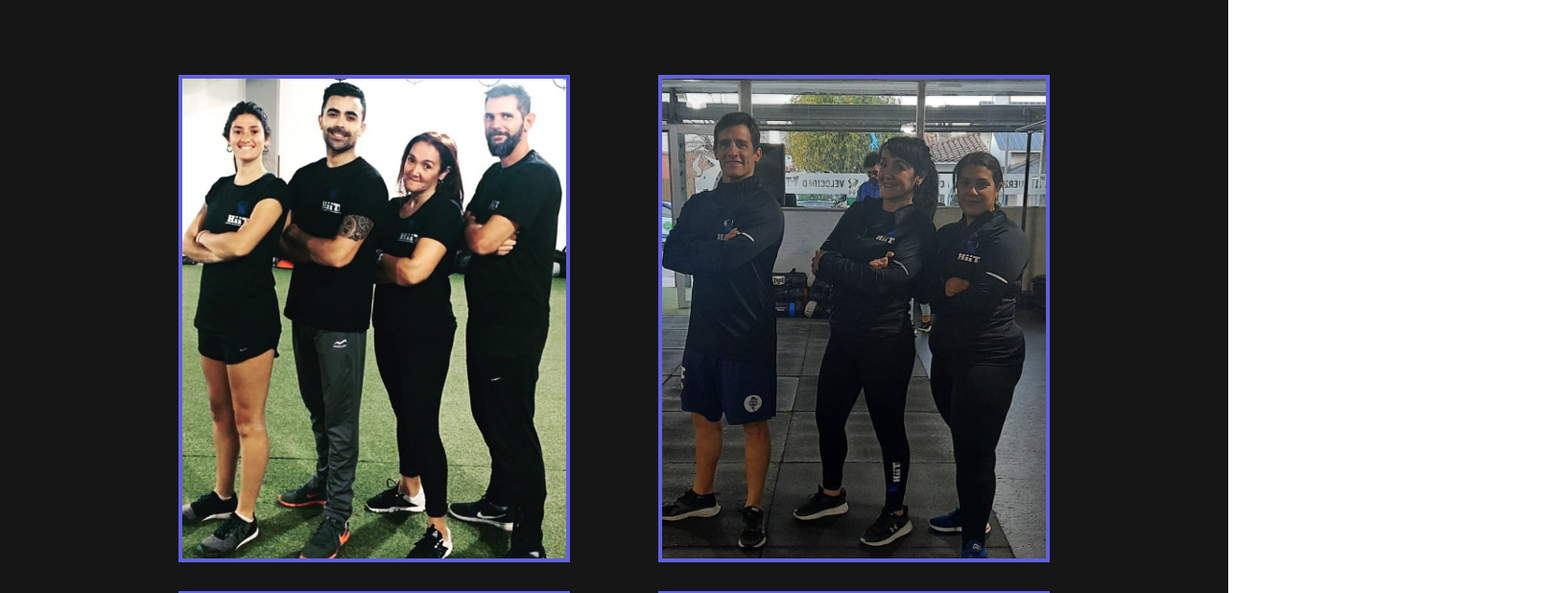
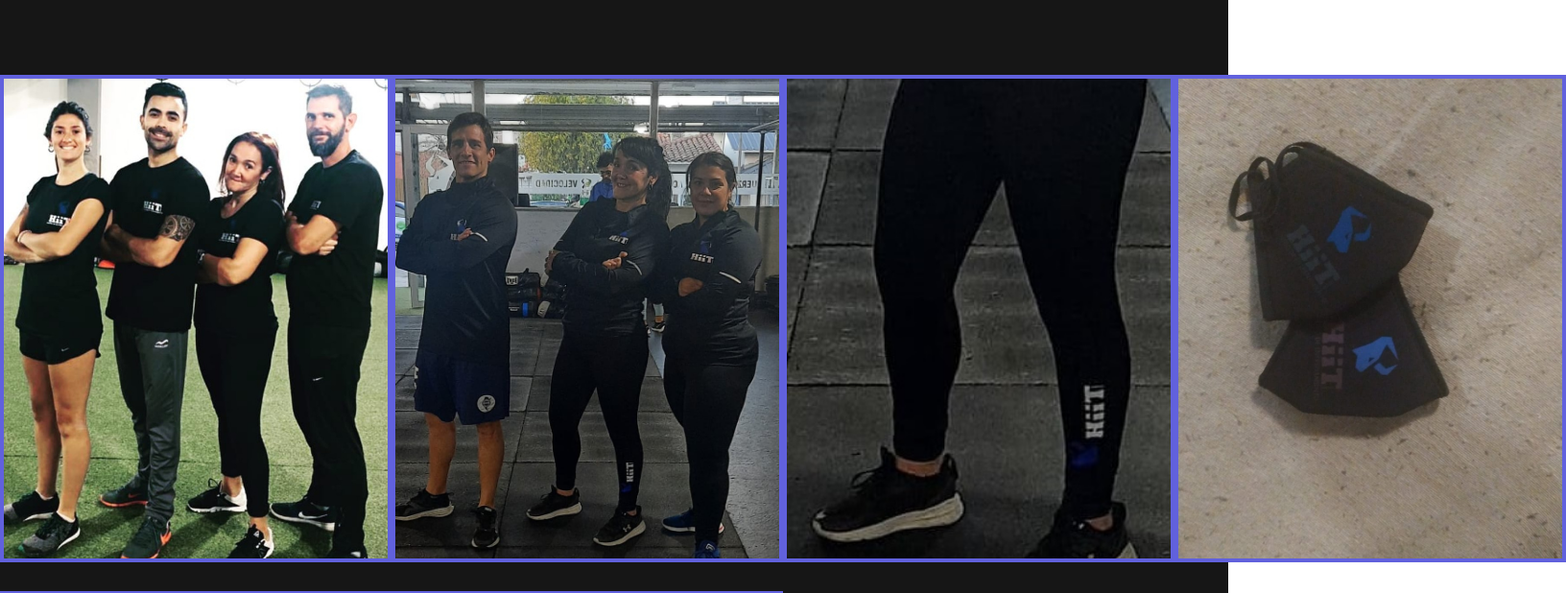
Before and after one commit to Marvert/Hiit, a plain HTML site: page Paginas/tienda.html in a window 1280 px wide. Shown: the part 321-939 px from the top of the page at 96% size, 1632 px wide, since content can reach past the window. Drawn offline with Linux system fonts and the light colour scheme.

Commit message:
Modifique el css y el index

```diff
--- a/estilos/estilos.css
+++ b/estilos/estilos.css
@@ -107,7 +107,22 @@ max-height: 500px;
 display: flex;
 flex-wrap: wrap;
 }
-/* -------------------*/
+
+#section-promos img:hover{
+  animation: ensanche 2s linear 1;
+}
+
+@keyframes ensanche {
+    25%{transform: rotate(90deg)}
+    50%{transform: rotate(180deg)}
+    75%{transform: rotate(270deg)}
+    100%{transform: rotate(360deg)};
+}
+
+
+
+
+/* --------PieDePagina-----------*/
 
 #pieDePagina{
     background-color: rgb(22, 22, 22);
@@ -192,13 +207,11 @@ flex-wrap: wrap;
 /*-----------TIENDA-------------*/
 
 .sectionTienda{
-    display: flex;
-    flex-wrap: wrap;
+    display: grid;
+    grid-template-columns: repeat(4, 1fr);
+    grid-template-rows: repeat(3, 1fr);
     width: 100%;
-    justify-content: space-around;
-    max-width: 1000px;
-    margin: auto;
-    color: rgb(97, 97, 221);
+
 }
 
 .sectionTienda img{
```
Also changed, not shown: Paginas/promos.html (+3 -2 lines).
